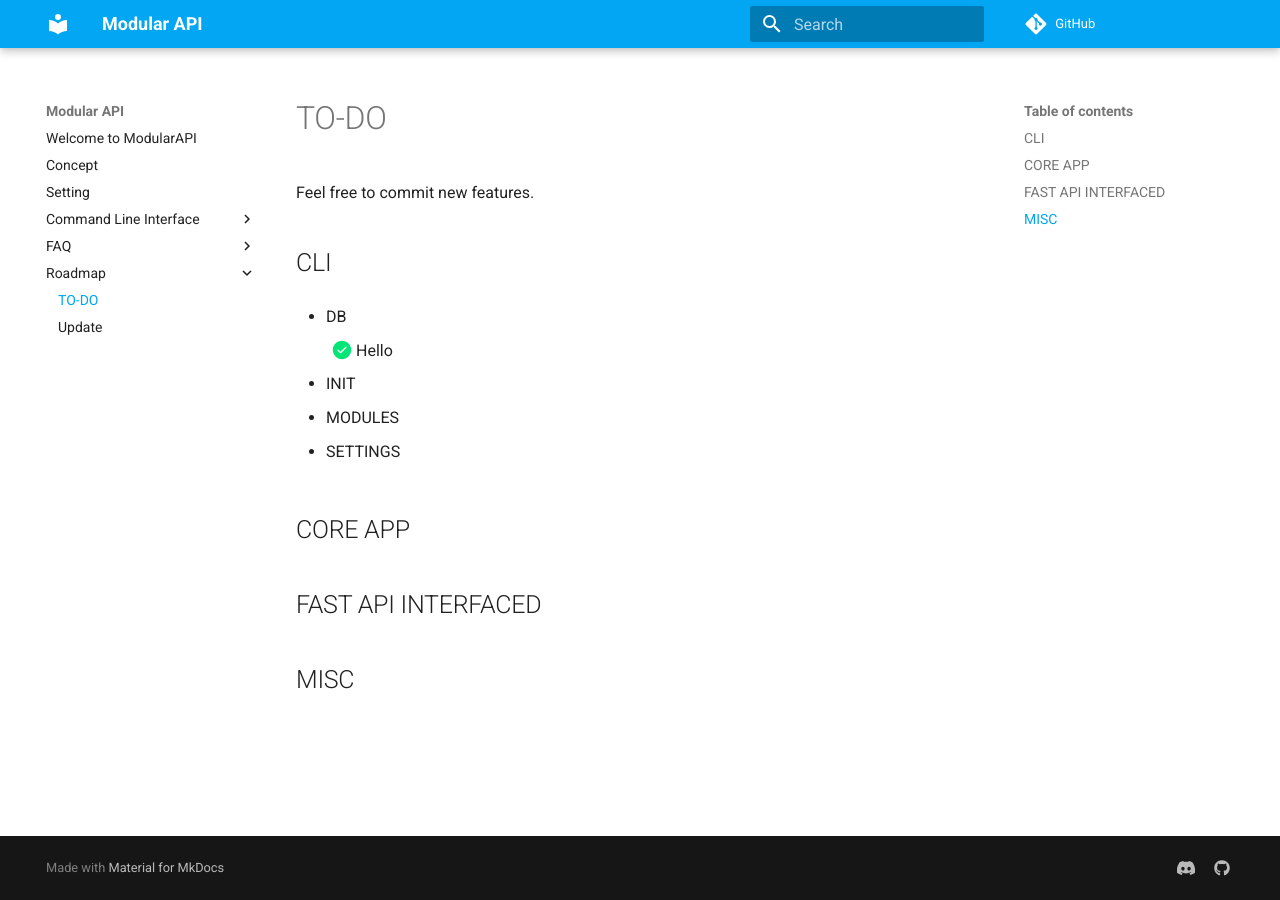
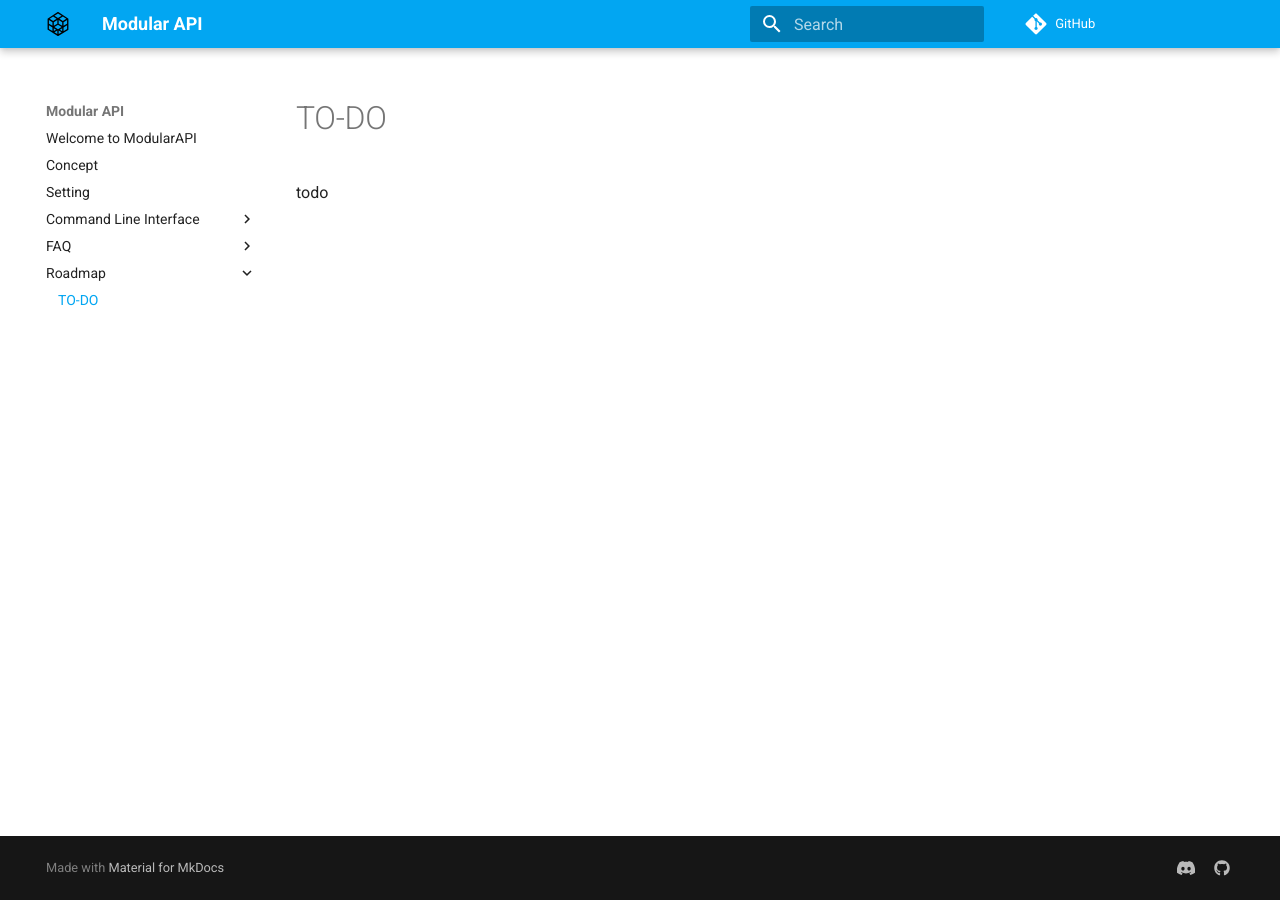
Before and after one commit to JamesDAdams/Modular-API, an MkDocs documentation site: the page built from doc/docs/roadmap/todo.md, in a window 1280 px wide. Built offline with MkDocs 1.6.1 and Material for MkDocs 9.7.7, drawn with Linux system fonts in a browser that asks for light colours; comment, search, counter and statistics services are not loaded.

Commit message:
add logo to doc

```diff
--- a/doc/docs/roadmap/todo.md
+++ b/doc/docs/roadmap/todo.md
@@ -1,18 +1 @@
-# TO-DO
-Feel free to commit new features.
-
-## CLI
-* DB
-    * [x] Hello
-
-* INIT
-
-* MODULES
-
-* SETTINGS
-
-## CORE APP
-
-## FAST API INTERFACED
-
-## MISC
+todo
--- a/doc/mkdocs.yml
+++ b/doc/mkdocs.yml
@@ -3,6 +3,7 @@ theme:
   name: material
   palette:
     primary: light blue
+  logo: img/modular.svg
 
 repo_url: https://github.com/Modular-Lab/Modular-API
 edit_uri: edit/main/doc/docs/
@@ -29,7 +30,6 @@ nav:
     - todo: faq/todo.md
   - Roadmap:
     - TO-DO: roadmap/todo.md
-    - Update: roadmap/update.md
 
 markdown_extensions:
   - pymdownx.tasklist:
```
Also changed, not shown: doc/docs/img/modular.svg (added), doc/docs/roadmap/update.md (deleted).
